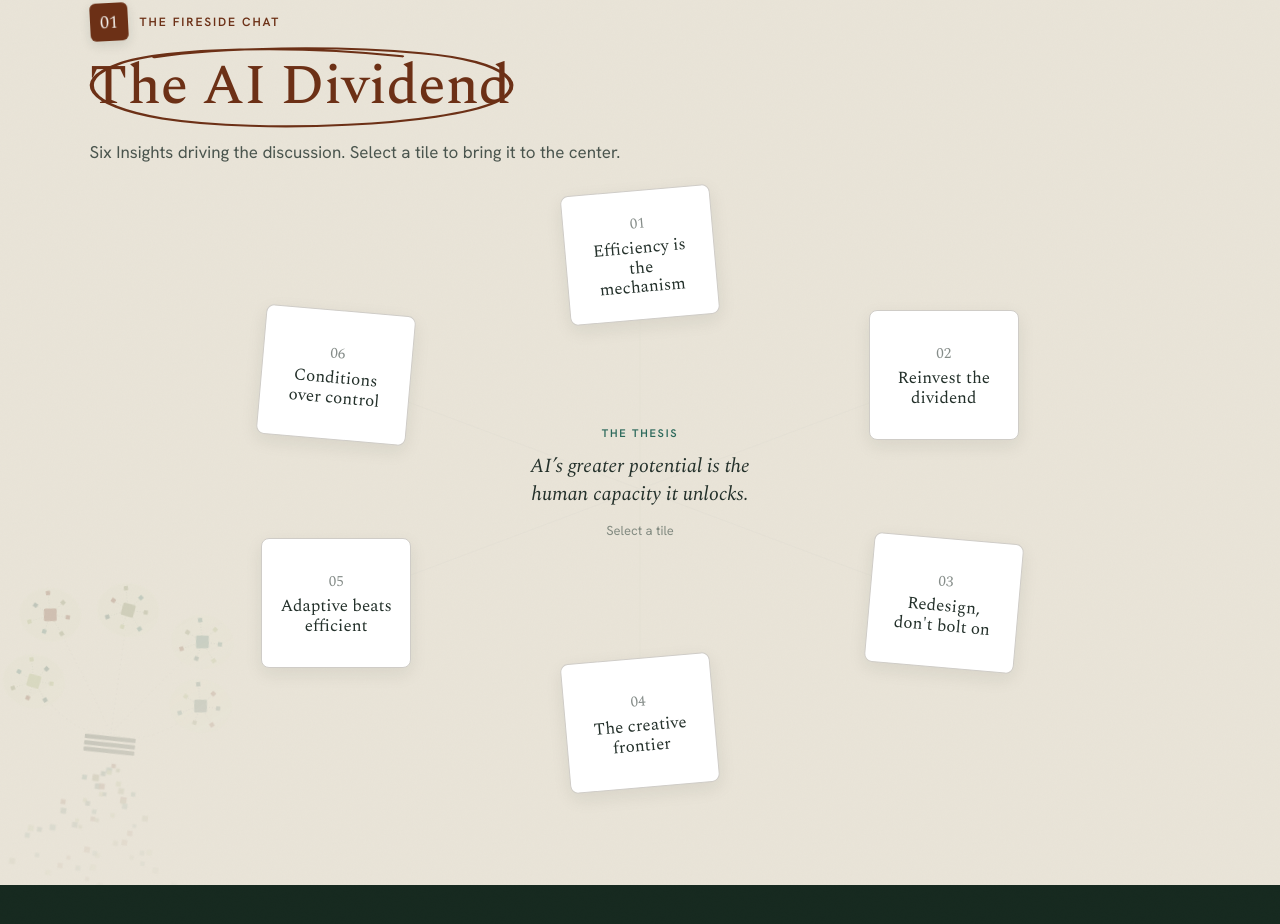
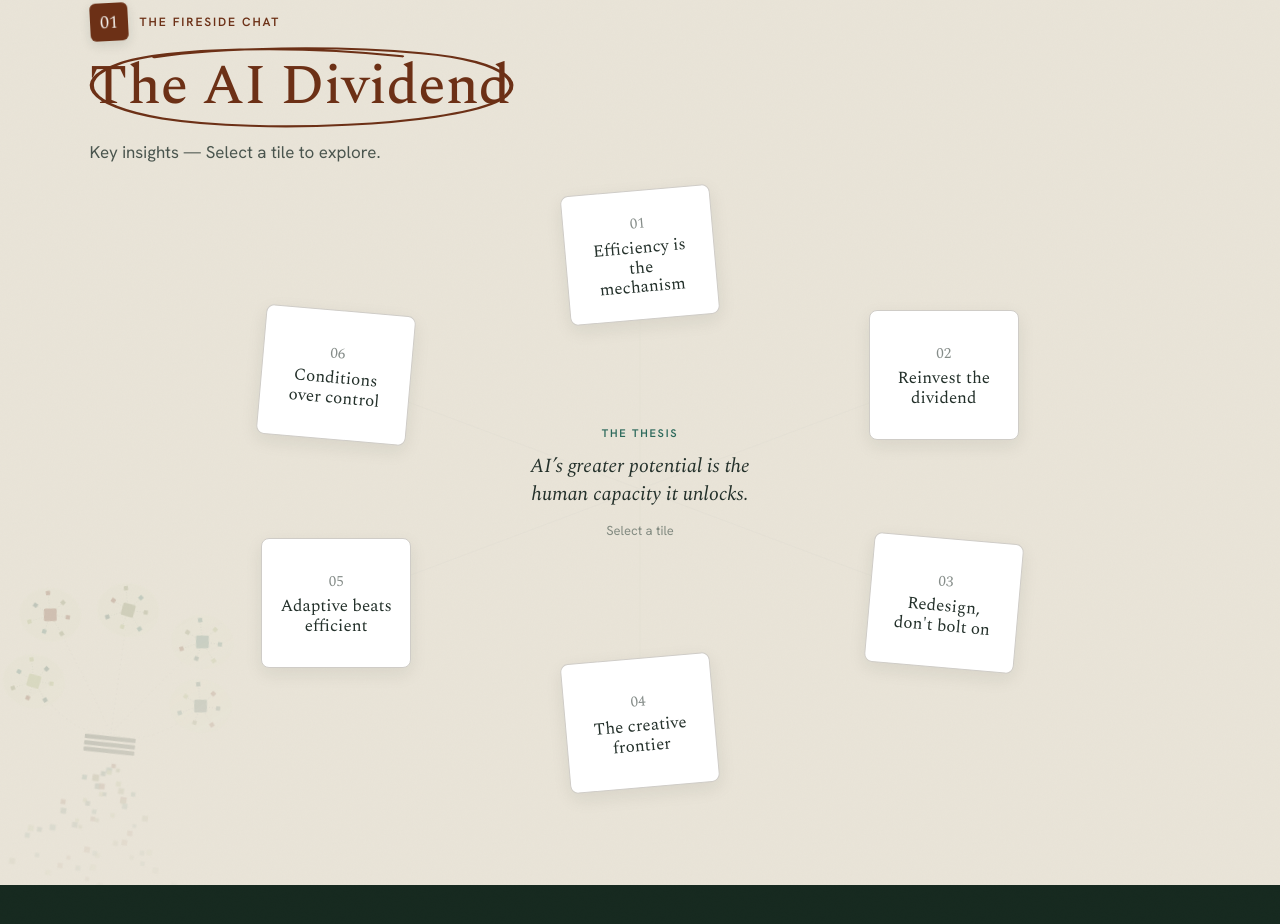
Before and after one commit to michaelkania-kg/kyuhouse-insights2, a React (Vite) app: page / in a window 1280 px wide. Shown: the part 1133-2057 px from the top of the page. Built offline with nearby package versions, Linux system fonts and the light colour scheme; the HTML template or start-up script is replaced by a standard one.

Commit message:
Update App.tsx

```diff
--- a/src/App.tsx
+++ b/src/App.tsx
@@ -525,7 +525,7 @@ export default function App() {
                 <CircleScribble color={C.rust} style={{ position: "absolute", left: "-7%", top: "-26%", width: "114%", height: "158%", pointerEvents: "none" }} />
               </span>
             </h2>
-            <p style={{ color: C.fg2, marginTop: 22, fontSize: 17, lineHeight: 1.5, maxWidth: 620 }}>Six Insights driving the discussion. {mob ? "Tap" : "Select"} a tile to bring it to the center.</p>
+            <p style={{ color: C.fg2, marginTop: 22, fontSize: 17, lineHeight: 1.5, maxWidth: 620 }}>Key insights — {mob ? "Tap" : "Select"} a tile to explore.</p>
           </Reveal>
 
           {mob ? (
```
